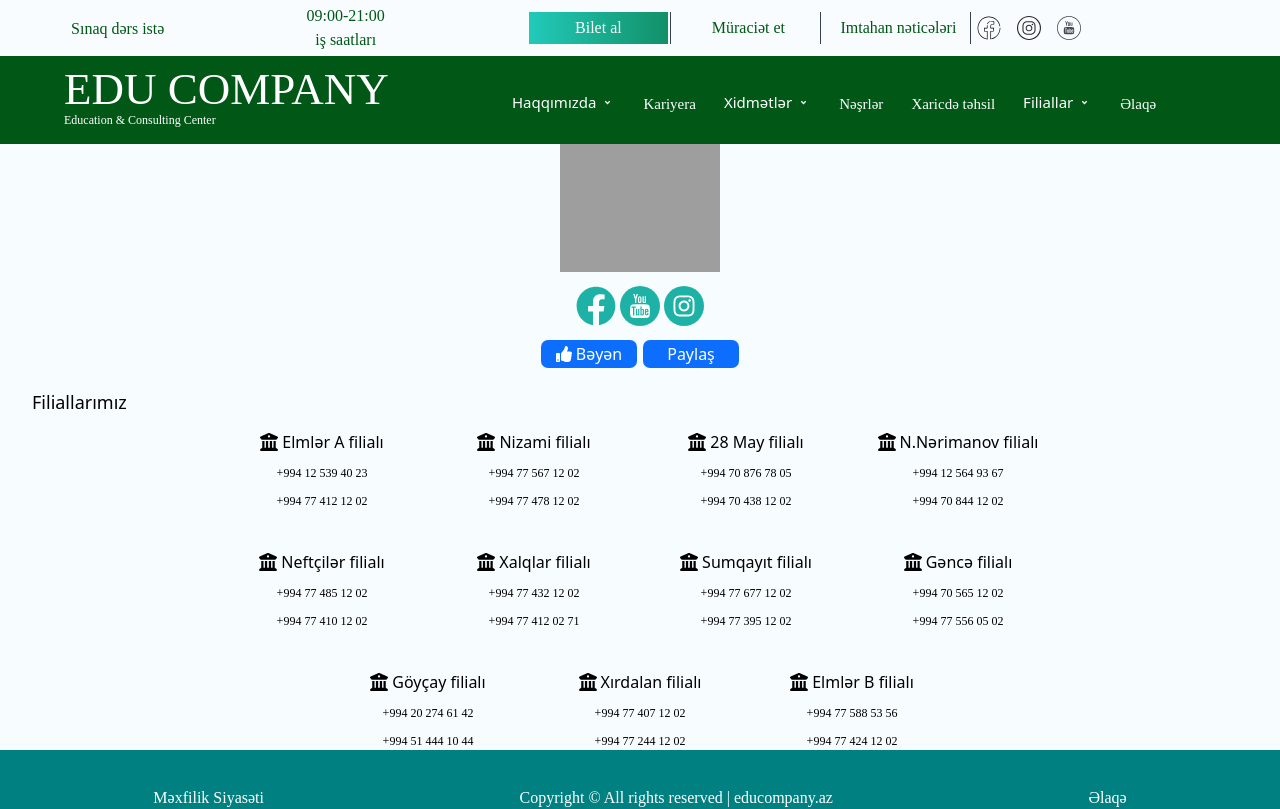
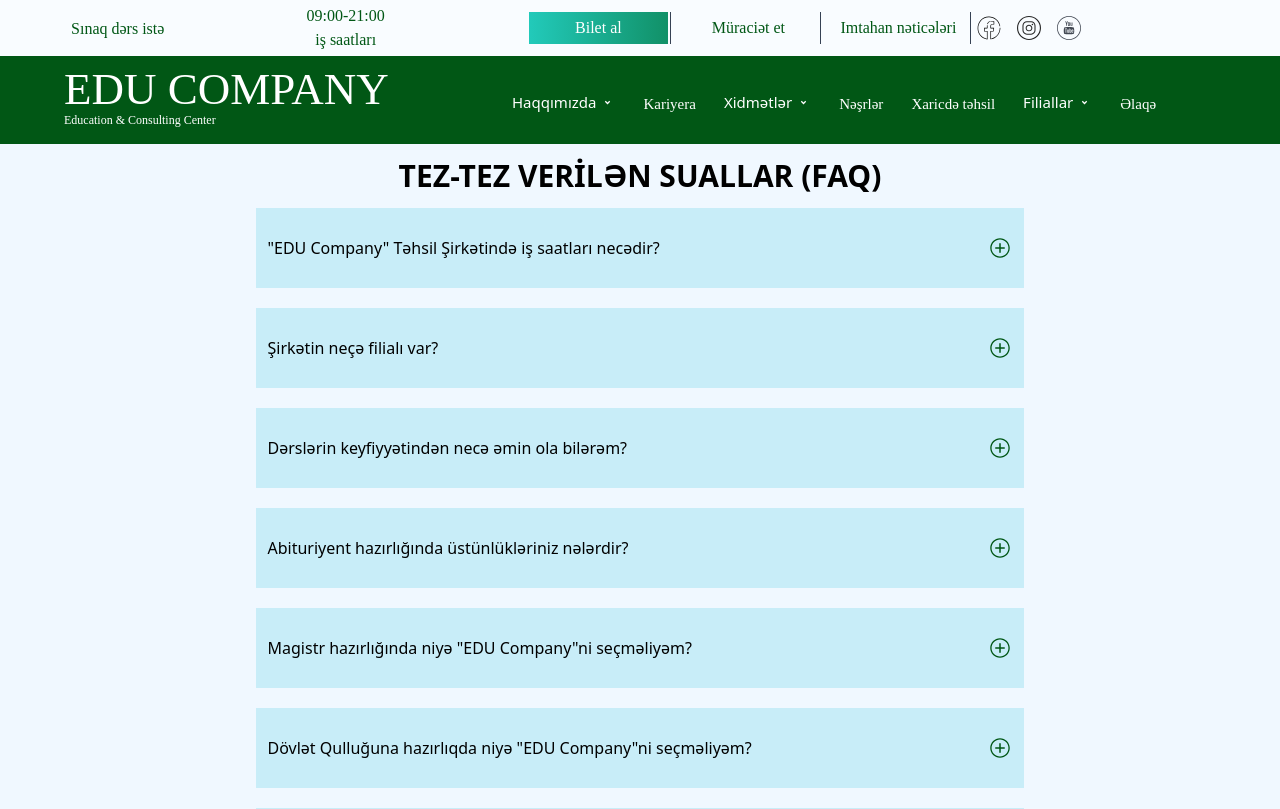
Before and after one commit to mammadovailaha/Final-project, a React (Vite) app: page /about/faq in a window 1280 px wide. Shown: the top 809 px of the page. Built offline with nearby package versions, Linux system fonts and the light colour scheme; grey boxes are pictures that could not be loaded.

Commit message:
faq section structure

```diff
--- /dev/null
+++ b/src/components/FaqItem.tsx
@@ -0,0 +1,35 @@
+import React from "react";
+import { IoIosAddCircleOutline } from "react-icons/io";
+import { IoIosRemoveCircleOutline } from "react-icons/io";
+
+interface FaqItemProps {
+  question: string;
+  answer: string;
+}
+
+const FaqItem: React.FC<FaqItemProps> = ({ question, answer }) => {
+  const [isOpen, setIsOpen] = React.useState(false);
+  const toggleOpen = () => {
+    setIsOpen(!isOpen);
+  };
+
+  return (
+    <div className={`max-w-lg md:min-w-3xl flex flex-col items-center  bg-[#c8edf8] ${isOpen ? "h-20 md:h-30 justify-start " : "h-10 md:h-20 justify-center"}`}>
+      <div
+        onClick={toggleOpen}
+        className={`w-[97%] flex justify-between items-center ${isOpen? "h-5 md:h-8 bg-[#b0d8f0]": "h-full bg-[#c8edf8]"} p-4 cursor-pointer transition-colors duration-300`}>
+        <p>{question}</p>
+        <div className="cursor-pointer text-2xl text-[#015715] hover:text-[#22caba] transition-colors duration-300">
+          {isOpen ? <IoIosRemoveCircleOutline /> : <IoIosAddCircleOutline />}
+        </div>
+      </div>
+      {isOpen && (
+        <div className="">
+          <p>{answer}</p>
+        </div>
+      )}
+    </div>
+  );
+};
+
+export default FaqItem;
--- a/src/layout/Navbar.tsx
+++ b/src/layout/Navbar.tsx
@@ -20,17 +20,19 @@
     { label: "Məqsəd və dəyərlərimiz", path: "/about/ Mission-and-Values" },
     { label: "Tanıtım filmi", path: "/about/film" },
     { label: "Bloq", path: "/about/bloq" },
+    { label: " FAQ", path: "/about/faq" },
   ];
   const FilialItems = [
-    { label: "Elmlər A", path: "/branches/elmler-a" },
-    { label: "28 May", path: "/branches/28-may" },
-    { label: "Nizami", path: "/branches/nizami" },
-    { label: "Nəriman Nərimanov", path: "/branches/n-nermanov" },
-    { label: "Gəncə", path: "/branches/gence" },
-    { label: "Sumqayıt", path: "/branches/sumqait" },
-    { label: "Elmlər B", path: "/branches/elmler-b" },
-    { label: "Göyçay", path: "/branches/goycay" },
-    { label: "Xırdalan", path: "/branches/xirdalan" },
+    { label: "Elmlər A", path: "/contact/branches/:id" },
+    { label: "28 May", path: "/contact/branches/:id" },
+    { label: "Nizami", path: "/contact/branches/:id" },
+    { label: "Nəriman Nərimanov", path: "/contact/branches/:id" },
+    { label: "Gəncə", path: "/contact/branches/:id" },
+    { label: "Sumqayıt", path: "/contact/branches/:id" },
+    { label: "Elmlər B", path: "/contact/branches/:id" },
+    { label: "Göyçay", path: "/contact/branches/:id" },
+    { label: "Xırdalan", path: "/contact/branches/:id" },
+    { label: "Xalqlar", path: "/contact/branches/:id" },
   ];
 
   return (
--- /dev/null
+++ b/src/pages/About/FAQ.tsx
@@ -0,0 +1,98 @@
+import React from "react";
+import FaqItem from "../../components/FaqItem";
+
+const faqData = [
+  {
+    id: 1,
+    question: '"EDU Company" Təhsil Şirkətində iş saatları necədir?',
+    answer:
+      '"EDU Company" Təhsil Şirkətinin filialları şənbə günü daxil olmaqla, həftə içi hər gün 09:00-dan 21:00-a qədər fəaliyyət göstərir.',
+  },
+  {
+    id: 2,
+    question: "Şirkətin neçə filialı var?",
+    answer:
+      '"EDU Company" Təhsil Şirkəti hazırda 12 filialda fəaliyyət göstərir. Filiallarımız: Elmlər A, Elmlər B, Nizami, 28 May, N.Nərimanov, Neftçilər, Xalqlar, Xırdalan, Sumqayıt, Gəncə, Göyçay, Əcəmi.',
+  },
+  {
+    id: 3,
+    question: "Dərslərin keyfiyyətindən necə əmin ola bilərəm?",
+    answer:
+      '"EDU Company" Təhsil Şirkətində bütün xidmət sahələri üzrə ilk dərslər tamamilə ödənişsizdir. İlk dərsdə iştirak edərək müəllimin metodikası ilə tanış ola və keyfiyyətə əmin ola bilərsiniz. "EDU Company" təhsildə ən etibarlı bələdçinizdir!',
+  },
+  {
+    id: 4,
+    question: "Abituriyent hazırlığında üstünlükləriniz nələrdir?",
+    answer: `- Qəbula 100% yazılı zəmanət
+- Təqaüd proqramı
+- Peşəkar müəllim heyəti
+- A, B, C səviyyə qrupları
+- Əlavə dərs saatları
+- Valideyn iclasları və əlaqə
+- Ödənişsiz sınaq dərsi
+- Kamera nəzarəti
+- Aylıq sınaqlar
+- Onlayn valideyn sistemi
+- Motivasiya seminarları
+- Sosial fəaliyyətlər və gəzintilər`,
+  },
+  {
+    id: 5,
+    question: 'Magistr hazırlığında niyə "EDU Company"ni seçməliyəm?',
+    answer: `- Azərbaycan və rus bölməsi üzrə hazırlıq
+- Həm onlayn, həm əyani dərslər
+- Məntiq, informatika və dil fənləri üzrə müəllimlər
+- Aylıq 2 ödənişsiz sınaq imtahanı
+- 90+ bal toplayanlara 1 ay ödənişsiz hazırlıq
+- Dərs videoları ilə dəstəkləmə
+- 100% yazılı zəmanət
+- Ödənişsiz ilk dərslər
+- Yay aylarında pulsuz dərslər
+- Yüksək nəticə toplayanlara əməkdaşlıq təklifi
+- Respublika birincilərinə mükafat`,
+  },
+  {
+    id: 6,
+    question: 'Dövlət Qulluğuna hazırlıqda niyə "EDU Company"ni seçməliyəm?',
+    answer: `- Qəbulun hər iki mərhələsinə hazırlıq
+- 4 əsas fənn üzrə tədris
+- 100% yazılı zəmanət
+- Sadə izah və qısa konspektlər
+- Dərs vəsaiti təminatı
+- Peşəkar müəllim heyəti
+- Ödənişsiz ilk dərs`,
+  },
+  {
+    id: 7,
+    question: "Şirkətdə aktiv vakansiya varmı? Necə müraciət edə bilərəm?",
+    answer:
+      '"EDU Company" Təhsil Şirkətində müəllim vakansiyası üzrə imtahan may ayında keçirilir. Vakansiyalar sosial şəbəkələrdə elan olunur. Müraciət üçün: https://www.educompany.az/vacancy',
+  },
+  {
+    id: 8,
+    question: "Şirkətdə təhsil haqqı nə qədərdir?",
+    answer:
+      '"EDU Company" 12 filialda fəaliyyət göstərir. Təhsil haqqı ilə bağlı ətraflı məlumatı uyğun filialdan əldə edə bilərsiniz.',
+  },
+];
+
+const FAQ = () => {
+  return (
+    <div className="w-full flex flex-col items-center justify-center bg-[#f0f8ff] ">
+      <h1 className="text-2xl leading-8 font-bold md:text-3xl md:leading-16">
+        TEZ-TEZ VERİLƏN SUALLAR (FAQ)
+      </h1>
+      <div className="w-full flex flex-col items-center justify-center gap-5 px-5 md:px-10">
+        {faqData.map((item) => (
+          <FaqItem
+            key={item.id}
+            question={item.question}
+            answer={item.answer}
+          />
+        ))}
+      </div>
+    </div>
+  );
+};
+
+export default FAQ;
--- a/src/router/AppRouter.tsx
+++ b/src/router/AppRouter.tsx
@@ -6,6 +6,7 @@
 import BrandPage from "../pages/About/BrandPage";
 import Contact from "../pages/Contact/Contact";
 import BranchesDetail from "../pages/Contact/BranchesDetail";
+import FAQ from "../pages/About/FAQ";
 
 export default function AppRouter() {
   return (
@@ -17,6 +18,7 @@
       <Route path="/brandInfo/:id" element={<BrandPage/>}/>
       <Route path="/contact" element={<Contact/>}/>
       <Route path="/contact/branches/:id" element={<BranchesDetail/>}/>
+      <Route path="/about/faq" element={<FAQ/>}/>
     </Routes>
   );
 }
```
